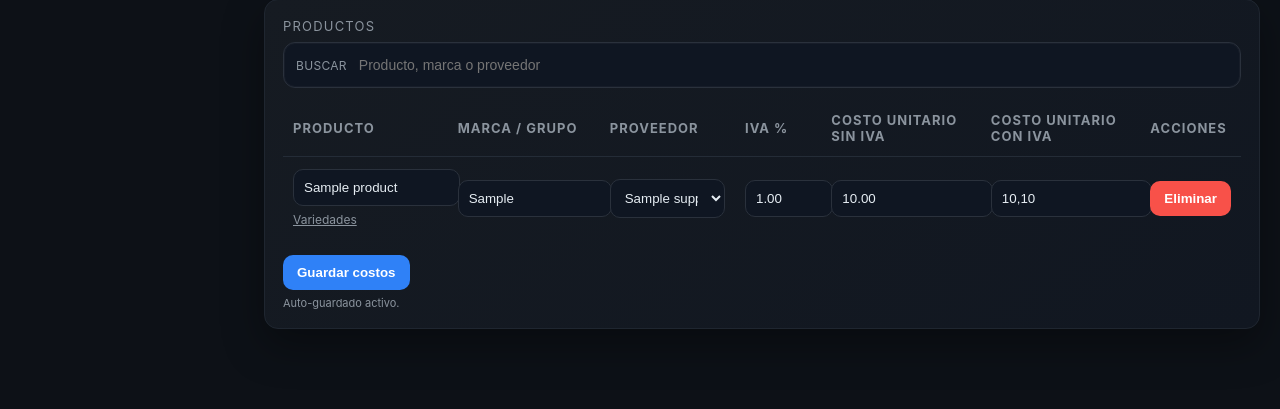
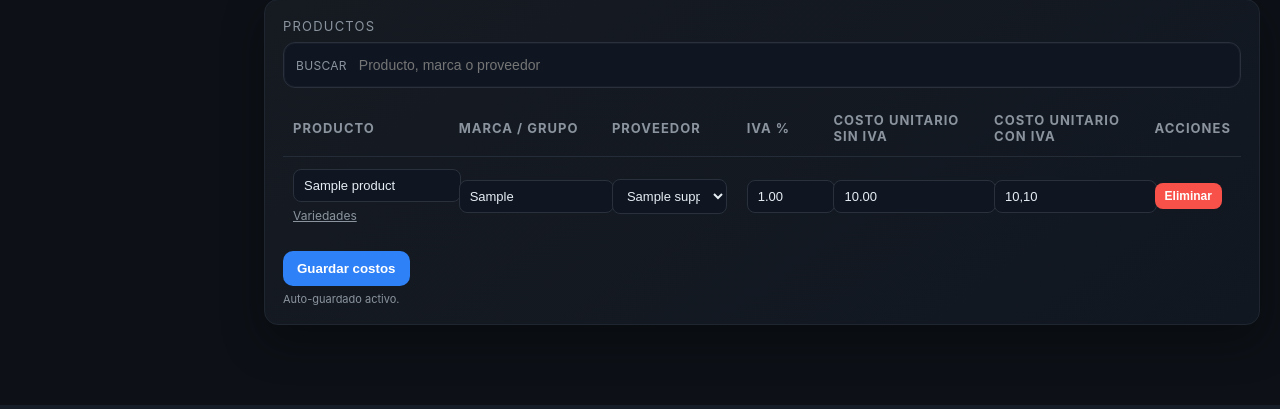
Before and after one commit to Alejogesal/erp, a Django app: page /productos/costos/ in a window 1280 px wide. Shown: the part 1886-2295 px from the top of the page. Run offline with Django 5.2, Linux system fonts and the light colour scheme; a user stored in the database is signed in; tables that the repository leaves empty hold one stand-in row (values such as "Sample post").

Commit message:
Make product list look like price list and shrink delete

```diff
--- a/inventory/templates/inventory/cost_list.html
+++ b/inventory/templates/inventory/cost_list.html
@@ -32,10 +32,21 @@
     .danger {
         background: var(--negative);
     }
+    .danger.small {
+        padding: 6px 10px;
+        font-size: 12px;
+        border-radius: 8px;
+    }
     .autosave-status {
         font-size: 11px;
         color: var(--muted);
         margin-top: 6px;
+    }
+    #productos table input,
+    #productos table select {
+        padding: 8px 10px;
+        border-radius: 8px;
+        font-size: 13px;
     }
 </style>
 <h1>Productos</h1>
@@ -179,7 +190,7 @@
                         <input type="text" class="cost-with-vat" readonly>
                     </td>
                     <td>
-                        <button type="button" class="danger" data-product-id="{{ form.product_id.value }}">Eliminar</button>
+                        <button type="button" class="danger small" data-product-id="{{ form.product_id.value }}">Eliminar</button>
                     </td>
                 </tr>
                 {% empty %}
```
